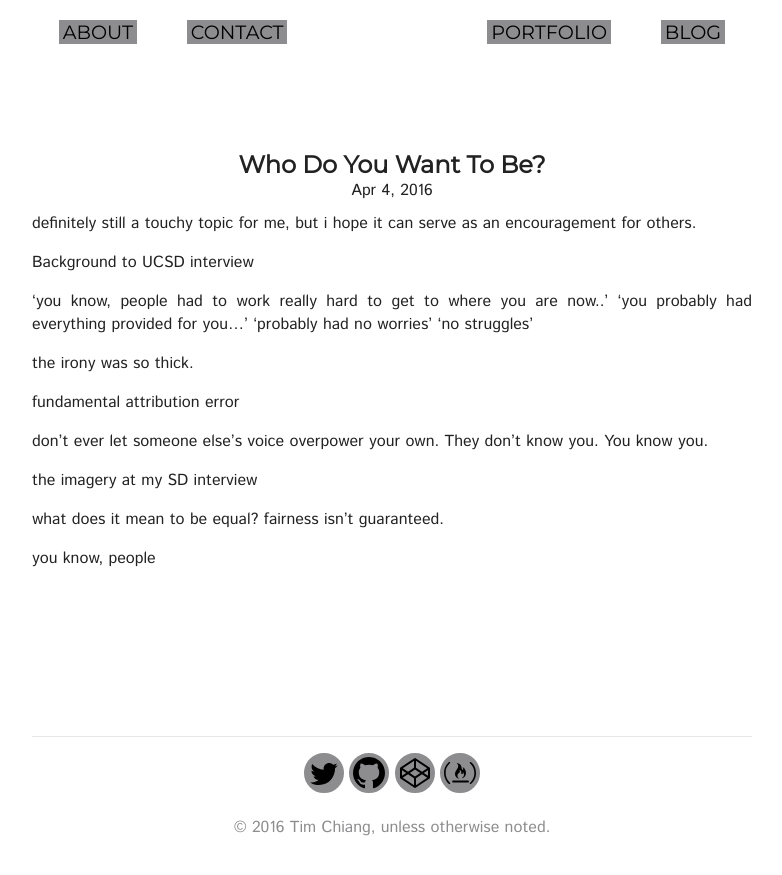
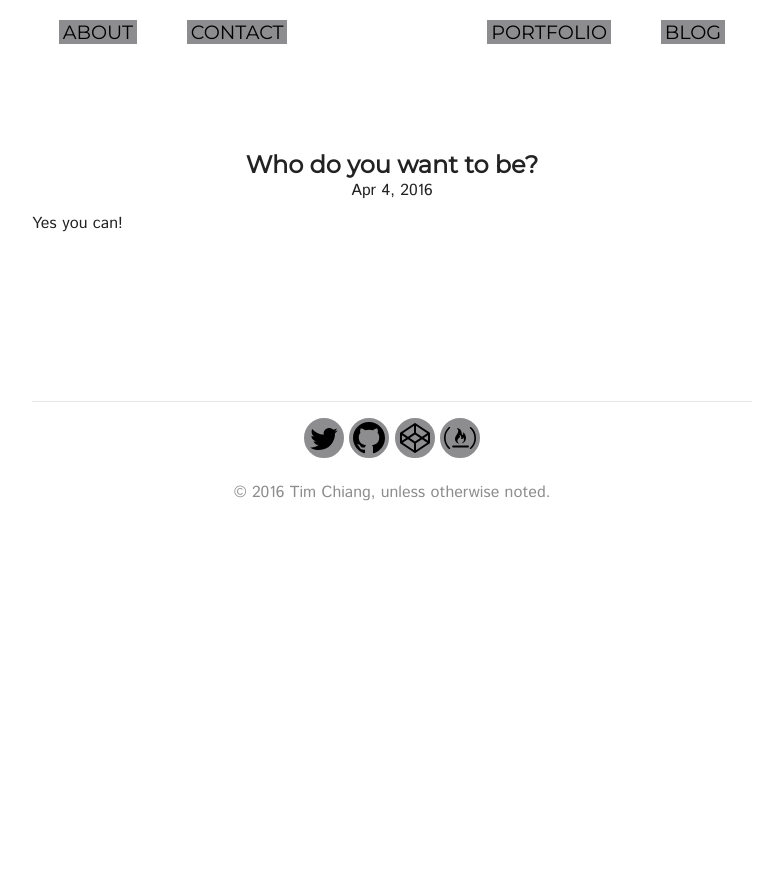
Before and after one commit to timolawl/timolawl.github.io, a Jekyll site: the page built from _posts/2016-04-04-who-do-you-want-to-be.markdown, in a window 1280 px wide. Shown: the top 875 px of the page, without its empty margins (248-1030 px from the left). Built offline with Jekyll 4.4.1, drawn with Linux system fonts in a browser that asks for light colours; comment, search, counter and statistics services are not loaded.

Commit message:
Clean up blog draft

```diff
--- a/_posts/2016-04-04-who-do-you-want-to-be.markdown
+++ b/_posts/2016-04-04-who-do-you-want-to-be.markdown
@@ -1,25 +1,6 @@
 ---
 layout: post
-title: 'Who Do You Want To Be?'
+title: 'Who do you want to be?'
 hidden: true
 ---
-
-definitely still a touchy topic for me, but i hope it can serve as an encouragement for others.
-
-Background to UCSD interview
-
-'you know, people had to work really hard to get to where you are now..'
-'you probably had everything provided for you...' 'probably had no worries'
-'no struggles'
-
-the irony was so thick.
-
-fundamental attribution error
-
-don't ever let someone else's voice overpower your own. They don't know you. You know you.
-
-the imagery at my SD interview
-
-what does it mean to be equal? fairness isn't guaranteed.
-
-you know, people
+Yes you can!
```
